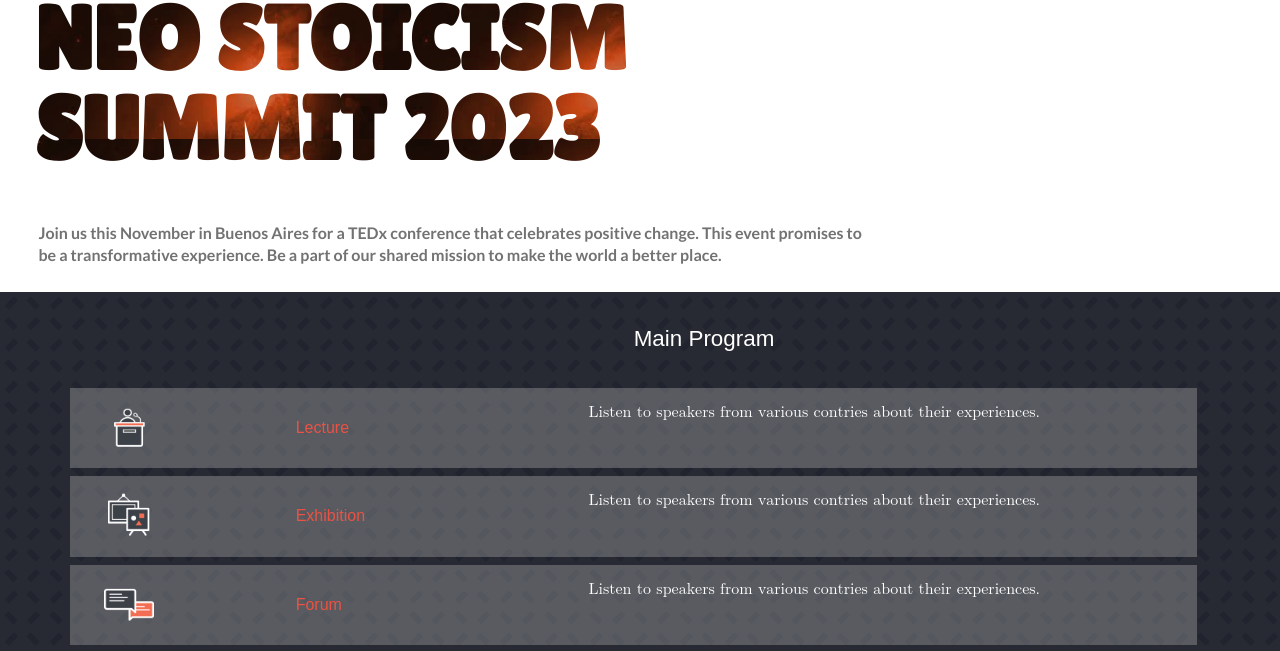
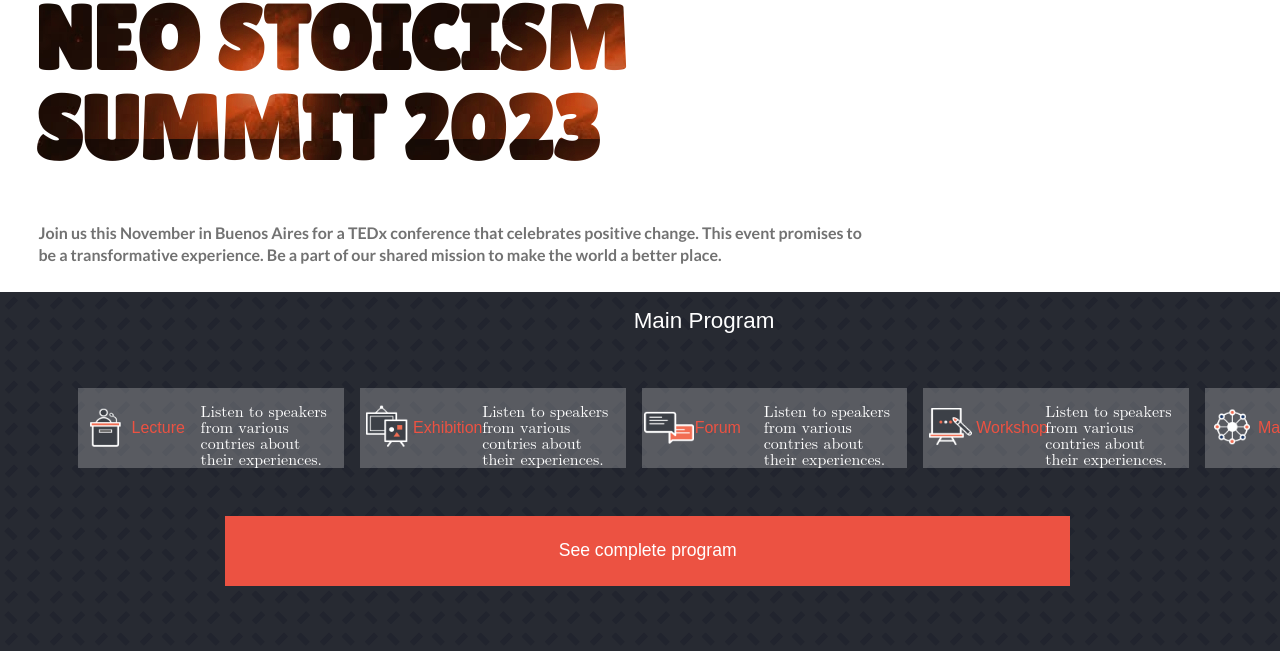
Before and after one commit to MarcoDDM/conference-web, a website: page index.html in a window 1280 px wide. Shown: the part 148-799 px from the top of the page. Drawn offline with Linux system fonts and the light colour scheme.

Commit message:
Add desktop program styles

```diff
--- a/style.css
+++ b/style.css
@@ -505,6 +505,81 @@
     top: 5rem;
     left: 5%;
   }
+
+  .program {
+    position: absolute;
+    background-color: rgb(39, 42, 50);
+    background-image: url("./images/pattern_bg.png");
+    background-repeat: repeat;
+    top: 55%;
+    width: 110vw;
+    height: auto;
+    padding-bottom: 200px;
+  }
+
+  .program h2 {
+    position: absolute;
+    color: white;
+    font-family: "Circular-Loom", sans-serif;
+    font-size: 1.4rem;
+    text-align: center;
+    left: 50%;
+    top: 5%;
+    transform: translateX(-50%);
+  }
+
+  .program-sections {
+    position: relative;
+    top: 6rem;
+    display: flex;
+    flex-wrap: wrap;
+  }
+
+  .program-section {
+    background-color: rgb(255 252 252 / 23%);
+    position: relative;
+    margin: 0 0.5em 1em;
+    padding: 16px 0;
+    display: flex;
+    align-items: center;
+    height: auto;
+    overflow: auto;
+    width: calc(20% - 1em);
+  }
+
+  .program-section img {
+    width: 50px;
+    margin-right: 1rem;
+  }
+
+  .program-title {
+    font-family: "Circular-Loom", sans-serif;
+    font-weight: 500;
+    color: #ec5242;
+    margin-bottom: 0.5rem;
+  }
+
+  .program-description {
+    font-size: 1rem;
+    font-family: math, sans-serif;
+    color: white;
+  }
+
+  .see-program button {
+    width: 60%;
+    position: relative;
+    top: 8rem;
+    height: 70px;
+    display: flex;
+    text-align: center;
+    justify-content: center;
+    left: 16%;
+    line-height: 66px;
+    background-color: #ec5242;
+    color: white;
+    font-size: 1.1rem;
+    border: none;
+  }
 }
 
 .nav-dsk {
```
Also changed, not shown: index.html (+1 -0 lines).
